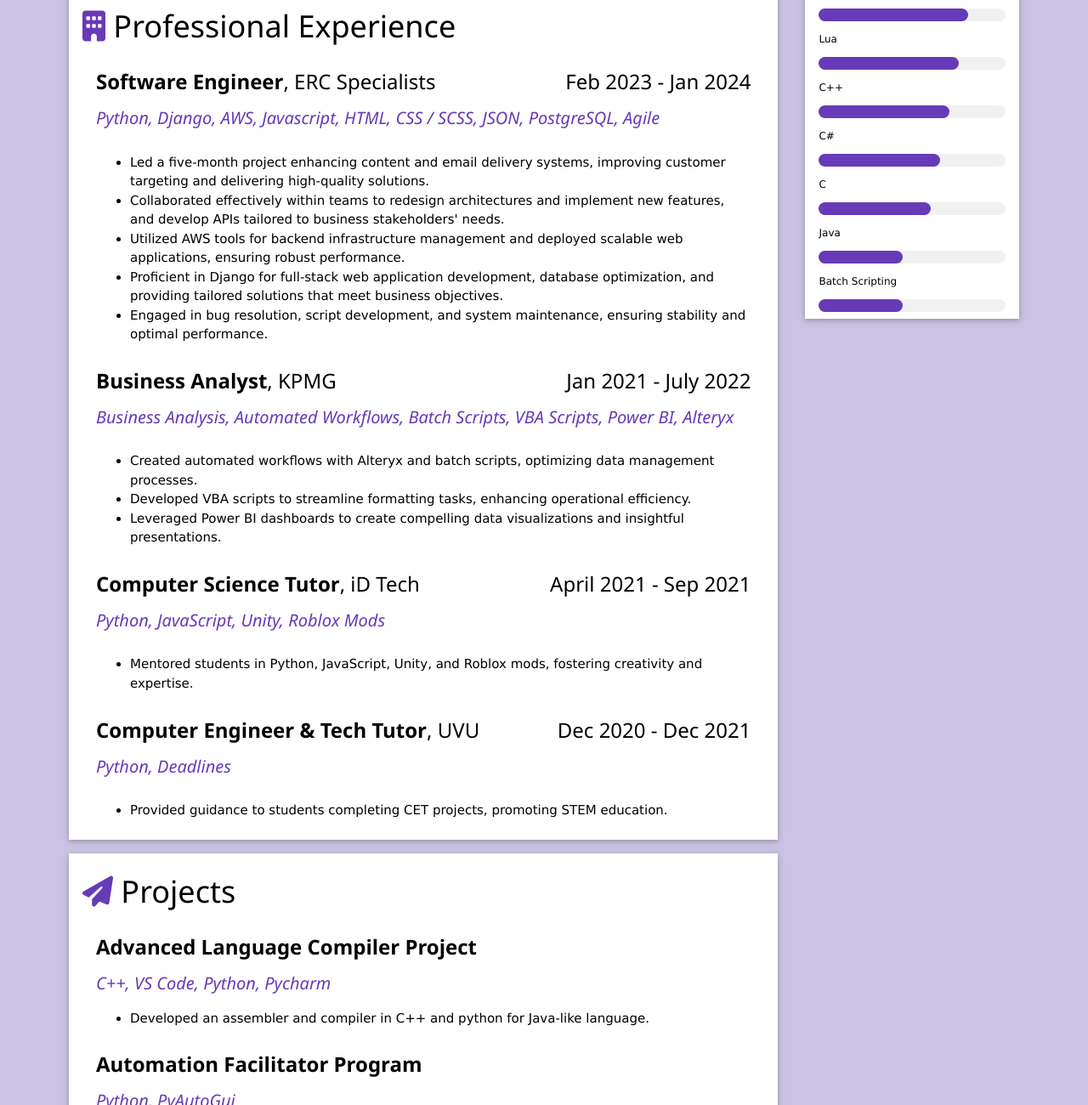
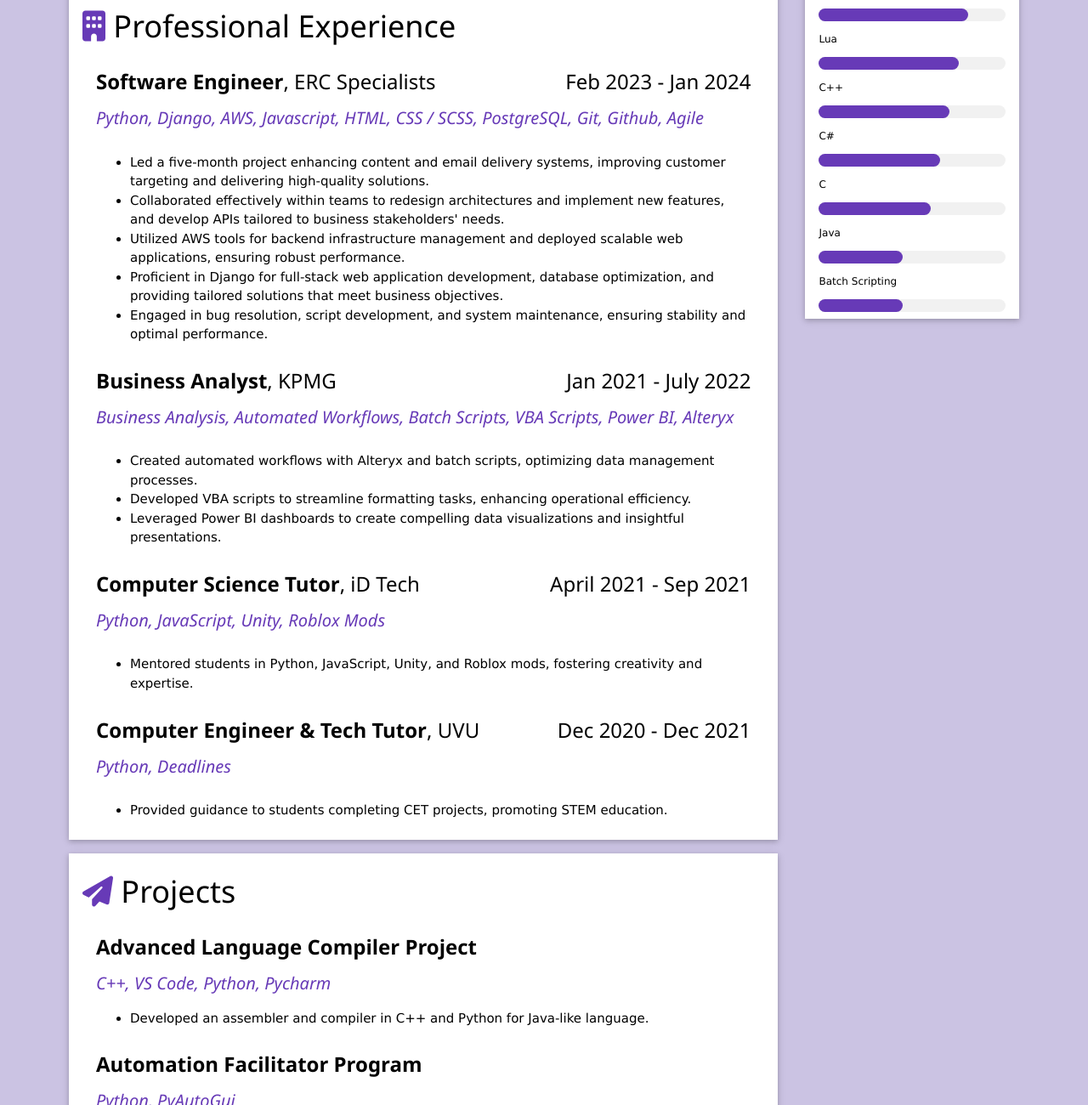
Before and after one commit to Betelgeuse0/Portfolio-Website-2, a plain HTML site: page index.html in a window 1280 px wide. Shown: the part 800-2100 px from the top of the page at 85% size. Drawn offline with nearby package versions, Linux system fonts and the light colour scheme.

Commit message:
changed ERC Specialist skill summary

```diff
--- a/index.html
+++ b/index.html
@@ -63,7 +63,7 @@
                             <h3>Feb 2023 - Jan 2024</h3>
                         </div>
                         <div class="w3-text-deep-purple" style="clear: both;">
-                            <h4><i>Python, Django, AWS, Javascript, HTML, CSS / SCSS, JSON, PostgreSQL, Agile</i></h4>
+                            <h4><i>Python, Django, AWS, Javascript, HTML, CSS / SCSS, PostgreSQL, Git, Github, Agile</i></h4>
                         </div>
                     </div>
                     <div class="w3-container">
@@ -163,7 +163,7 @@
                         <h4 class="w3-text-deep-purple"><i>C++, VS Code, Python, Pycharm</i></h4>
                         <ul>
                             <li>
-                                Developed an assembler and compiler in C++ and python for Java-like language.
+                                Developed an assembler and compiler in C++ and Python for Java-like language.
                             </li>
                         </ul>
                     </div>
```
